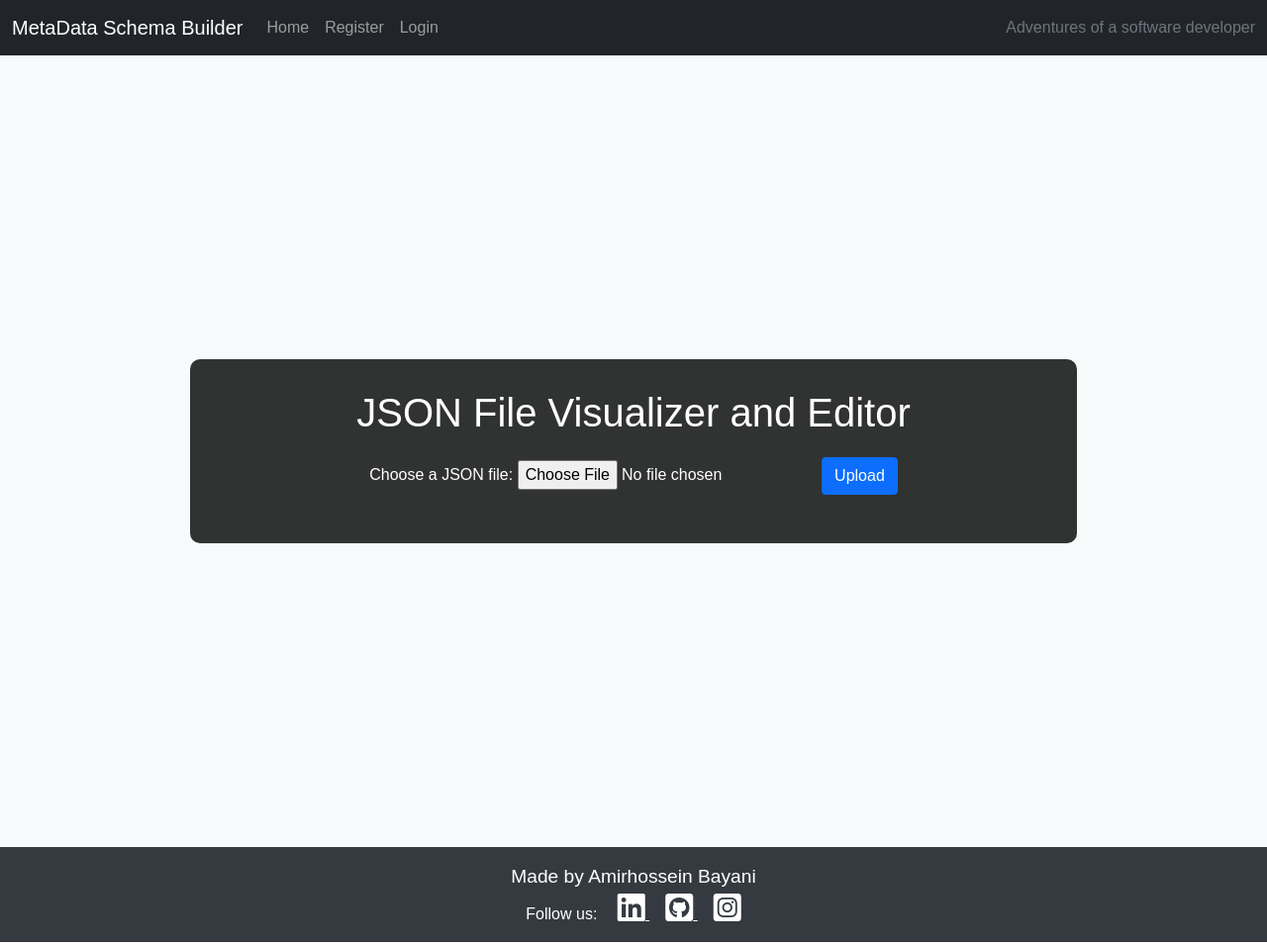
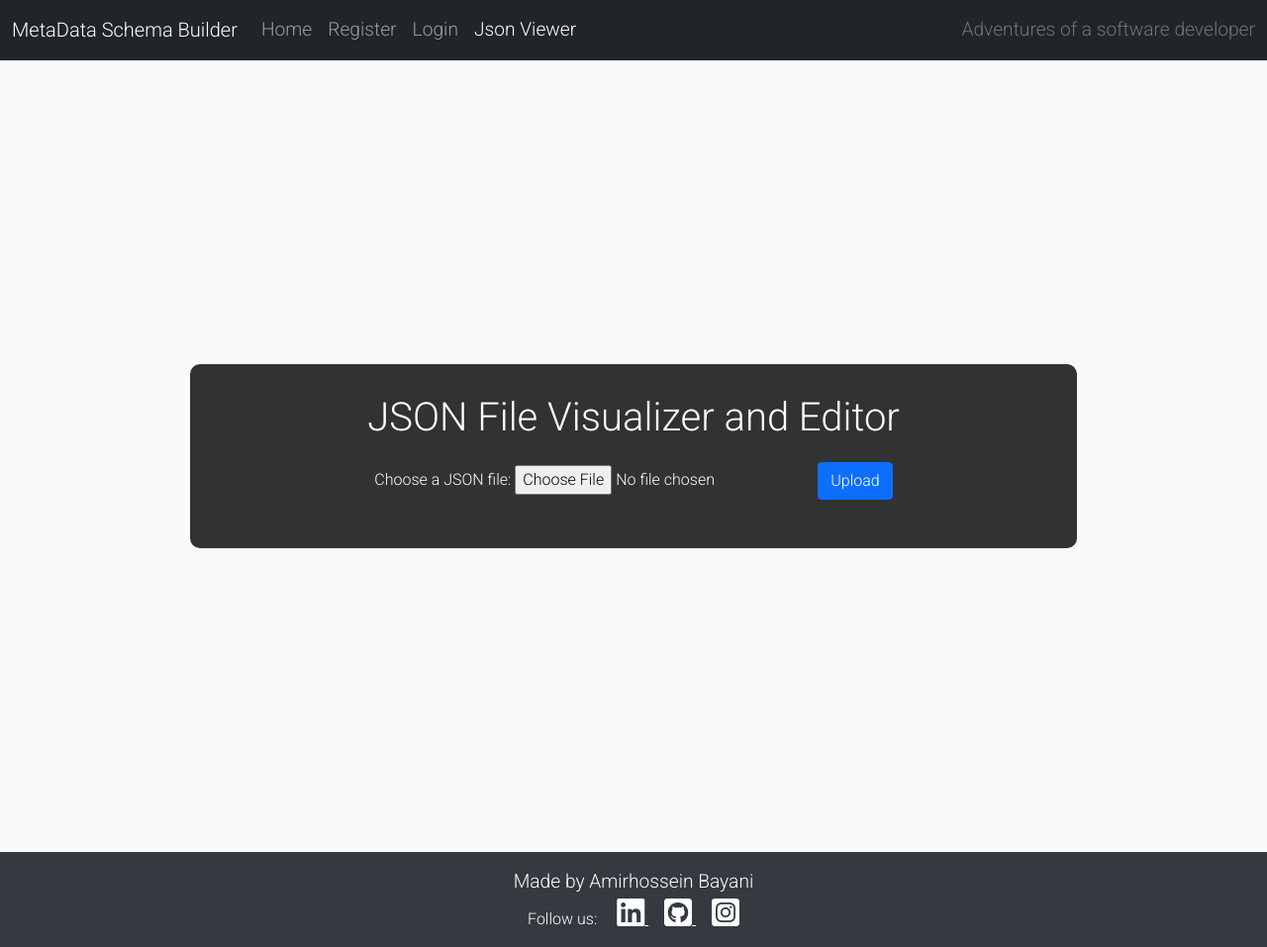
Before and after one commit to teman67/LLM_metadata_django_app, a Django app: page /json-viewer/ in a window 1280 px wide. Shown: the whole page at 99% size. Run offline with Django 4.2, Linux system fonts and the light colour scheme; some libraries are stand-ins or nearby versions.

Commit message:
update base template for json viewer showing

```diff
--- a/templates/LLM_Metadata/json_viewer.html
+++ b/templates/LLM_Metadata/json_viewer.html
@@ -12,13 +12,12 @@
     <style>
         body {
             color: white;
-            font-family: Arial, sans-serif;
             height: 100vh;
             background: #1a1a1a;
         }
         .container {
             background: rgba(0, 0, 0, 0.8);
-           padding: 30px;
+            padding: 30px;
             border-radius: 10px;
             max-width: 70%;
         }
--- a/templates/base.html
+++ b/templates/base.html
@@ -6,6 +6,7 @@
 {% url 'account_logout' as logout_url %}
 {% url 'conversation' as conversation_url %}
 {% url 'ask_question' as ask_question_url %}
+{% url 'json_viewer' as json_viewer_url %}
 
 <!DOCTYPE html>
 <html class="h-100" lang="en">
@@ -47,6 +48,9 @@
         .alert {
             margin-bottom: 20px; /* Ensure there is space below the alert */
         }
+        .navbar {
+            font-size: larger; /* Ensure there is space below the navbar */
+        }
     </style>
 </head>
 
@@ -83,15 +87,17 @@
                         <a class="nav-link {% if request.path == login_url %}active{% endif %}" href="{% url 'account_login' %}">Login</a>
                     </li>
                     {% endif %}
+                    <li class="nav-item">
+                        <a class="nav-link {% if request.path == json_viewer_url %}active{% endif %}" href="{% url 'json_viewer' %}">Json Viewer</a>
+                    </li>
                 </ul>
+
                 <span class="navbar-text text-muted">
                     Adventures of a software developer
                 </span>
             </div>
         </div>
     </nav>
-
-
 
     <main class="flex-shrink-0 main-bg">
         {% block content %}
```
